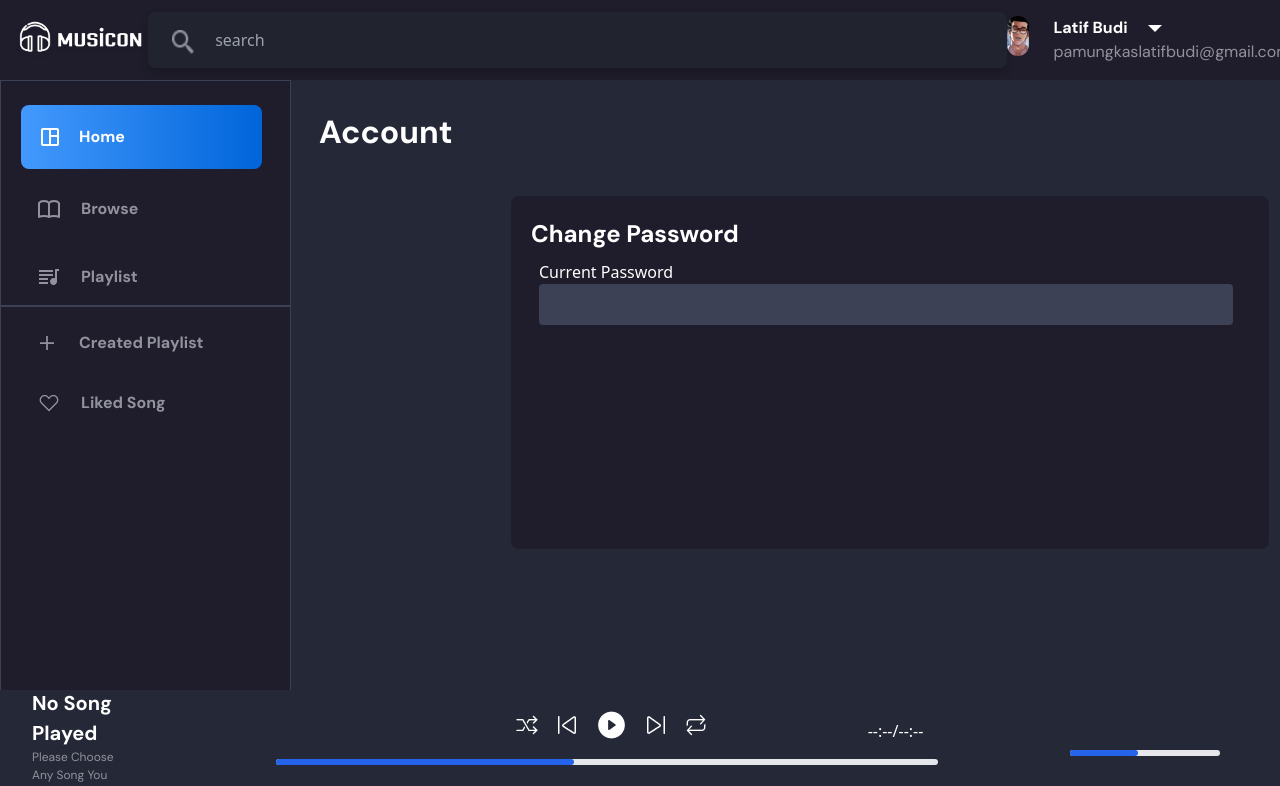
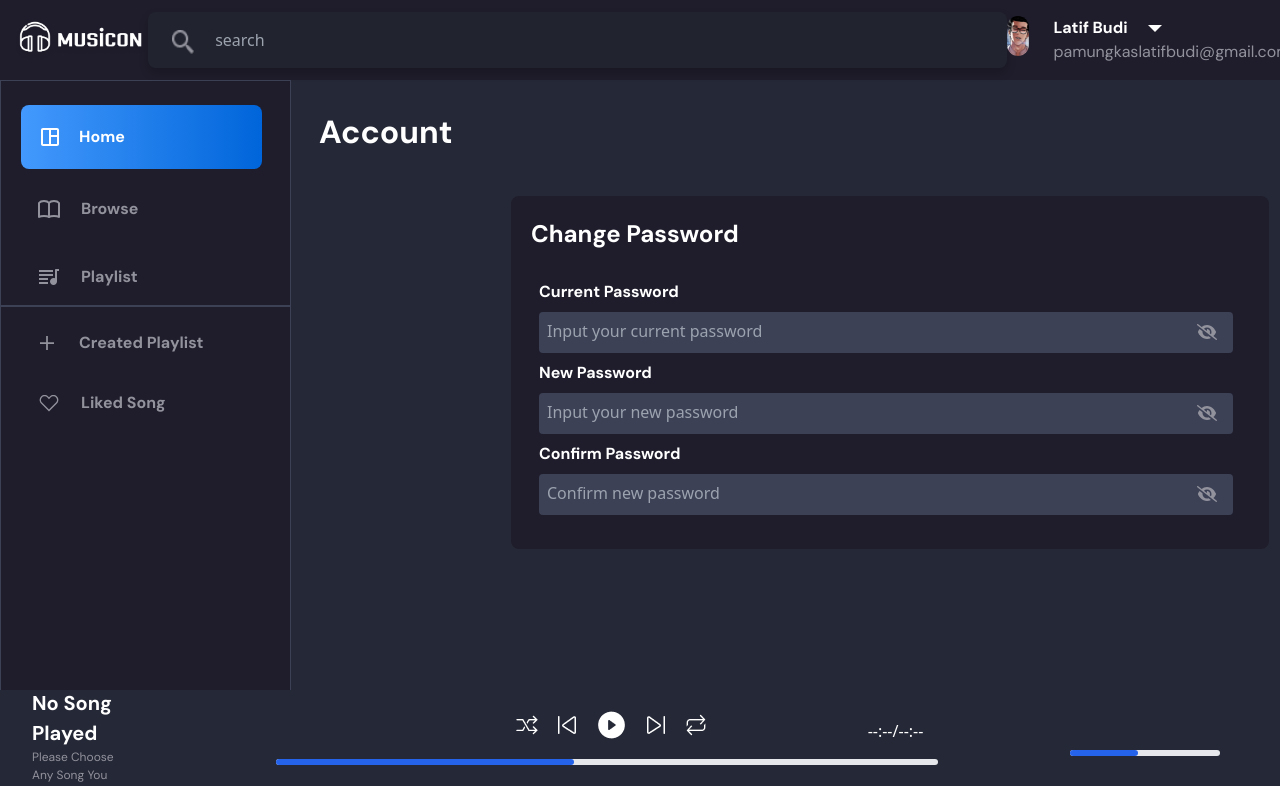
Before and after one commit to latif731/musicon, a Vue app: page /account in a window 1280 px wide. Shown: the top 786 px of the page. Built offline with nearby package versions, Linux system fonts and the light colour scheme; some icons are missing.

Commit message:
account selesai

```diff
--- a/src/views/layout/Home.vue
+++ b/src/views/layout/Home.vue
@@ -8,7 +8,7 @@ import { ref, watch } from "vue";
 import Register from "./LoginRegisterPage/Register.vue";
 import Accordion from "@/components/Accordion.vue";
 
-const showLogin = ref(false)
+const showLogin = ref(true)
 const showRegister = ref(false)
 
 const createPlaylist = ref(true)
--- a/src/views/layout/MyProfile/Account.vue
+++ b/src/views/layout/MyProfile/Account.vue
@@ -1,5 +1,10 @@
 <script setup>
 import Layout from "@/components/Layout.vue";
+
+import { ref, defineEmits } from "vue";
+
+const password = ref("");
+const showPassword = ref(false);
 </script>
 
 <template>
@@ -8,15 +13,69 @@ import Layout from "@/components/Layout.vue";
       <h1>Account</h1>
     </div>
     <div class="pl-48 pr-10 pt-10 pb-48">
-        <div class="w-[758px] h-[353px] bg-[#1F1D2B] rounded-[8px] p-5">
-            <h1 class="font-kontol font-[700] text-[24px] text-white">Change Password</h1>
-            <div class="p-2">
-                <form action="">
-                    <span class="text-white">Current Password</span>
-                    <input type="password" class="w-[694px] h-[41px] rounded-[4px] bg-[#3C4156]">
-                </form>
+      <div class="w-[758px] h-[353px] bg-[#1F1D2B] rounded-[8px] p-5">
+        <h1 class="font-kontol font-[700] text-[24px] text-white">
+          Change Password
+        </h1>
+        <div class="p-2">
+          <form action="">
+            <h6 class="text-white pb-2 pt-5 font-kontol font-[700] text-[16px]">
+              Current Password
+            </h6>
+            <div class="relative">
+              <input
+                v-model="password"
+                placeholder="Input your current password"
+                :type="showPassword ? 'text' : 'password'"
+                class="w-[694px] h-[41px] rounded-[4px] bg-[#3C4156] text-white pl-2 pb-1"
+              />
+              <button
+                type="button"
+                @click="showPassword = !showPassword"
+                class="absolute right-6 top-2 text-abuabu"
+              >
+                <font-awesome-icon :icon="showPassword ? 'eye' : 'eye-slash'" />
+              </button>
             </div>
+            <h6 class="text-white pb-2 pt-2 font-kontol font-[700] text-[16px]">
+              New Password
+            </h6>
+            <div class="relative">
+              <input
+                v-model="password"
+                placeholder="Input your new password"
+                :type="showPassword ? 'text' : 'password'"
+                class="w-[694px] h-[41px] rounded-[4px] bg-[#3C4156] text-white pl-2 pb-1"
+              />
+              <button
+                type="button"
+                @click="showPassword = !showPassword"
+                class="absolute right-6 top-2 text-abuabu"
+              >
+                <font-awesome-icon :icon="showPassword ? 'eye' : 'eye-slash'" />
+              </button>
+            </div>
+            <h6 class="text-white pb-2 pt-2 font-kontol font-[700] text-[16px]">
+              Confirm Password
+            </h6>
+            <div class="relative">
+              <input
+                v-model="password"
+                placeholder="Confirm new password"
+                :type="showPassword ? 'text' : 'password'"
+                class="w-[694px] h-[41px] rounded-[4px] bg-[#3C4156] text-white pl-2 pb-1"
+              />
+              <button
+                type="button"
+                @click="showPassword = !showPassword"
+                class="absolute right-6 top-2 text-abuabu"
+              >
+                <font-awesome-icon :icon="showPassword ? 'eye' : 'eye-slash'" />
+              </button>
+            </div>
+          </form>
         </div>
+      </div>
     </div>
   </Layout>
 </template>
```
